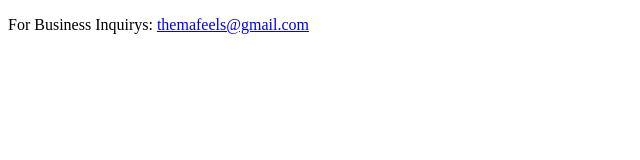
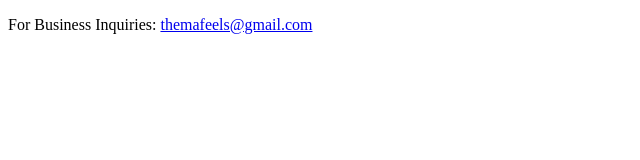
Before and after one commit to mafeels/ouraring, a plain HTML site: page index.html in a window 1280 px wide. Shown: the full height of the page, 0-640 px from the left. Drawn offline with Linux system fonts and the light colour scheme.

Commit message:
Update index.html

```diff
--- a/index.html
+++ b/index.html
@@ -22,7 +22,7 @@
 </head>
 
 <body>
-	<p> For Business Inquirys: <a href="mailto:themafeels@gmail.com">themafeels@gmail.com</a> </p>
+	<p> For Business Inquiries: <a href="mailto:themafeels@gmail.com">themafeels@gmail.com</a> </p>
 
 
 
```
